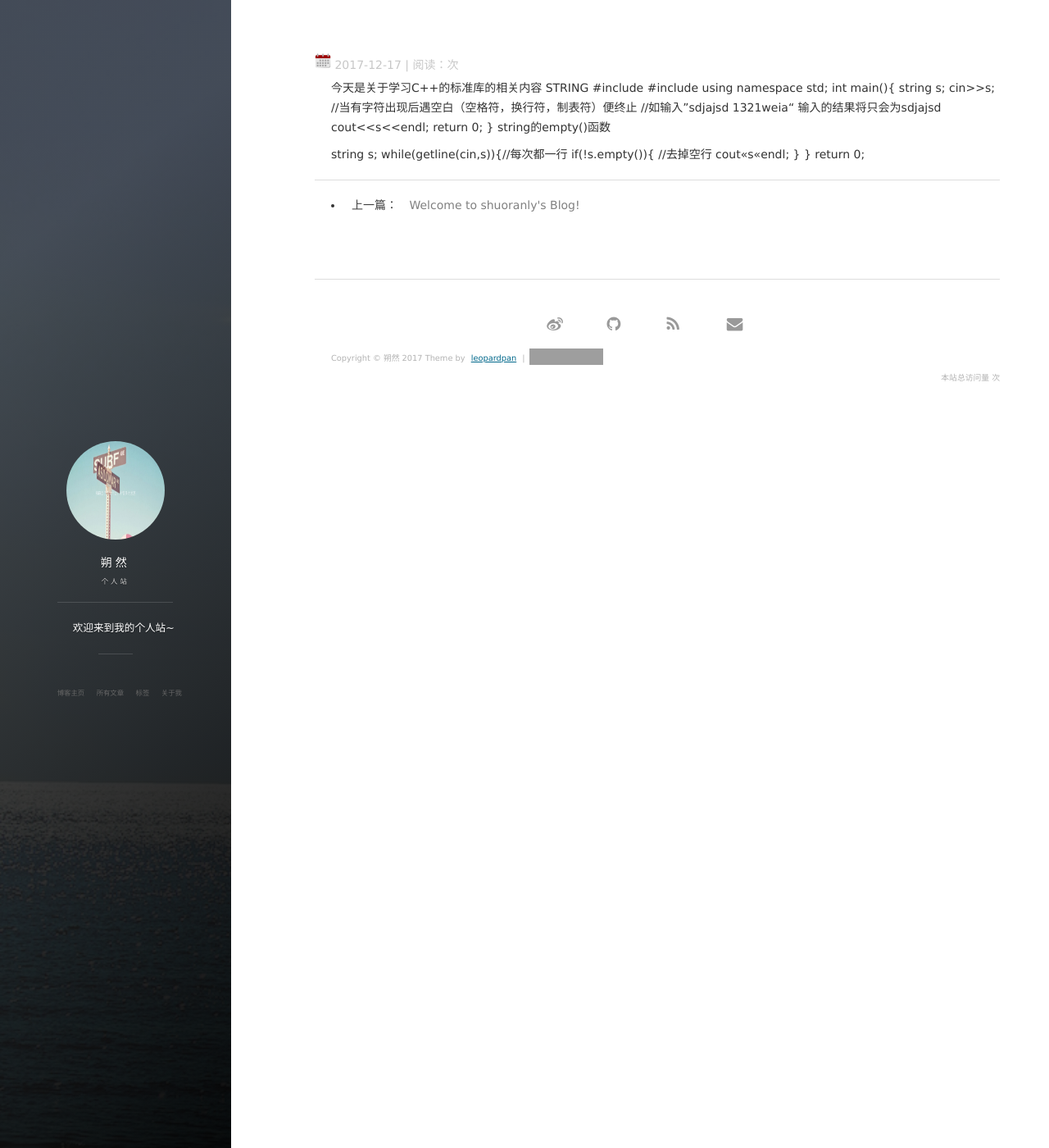
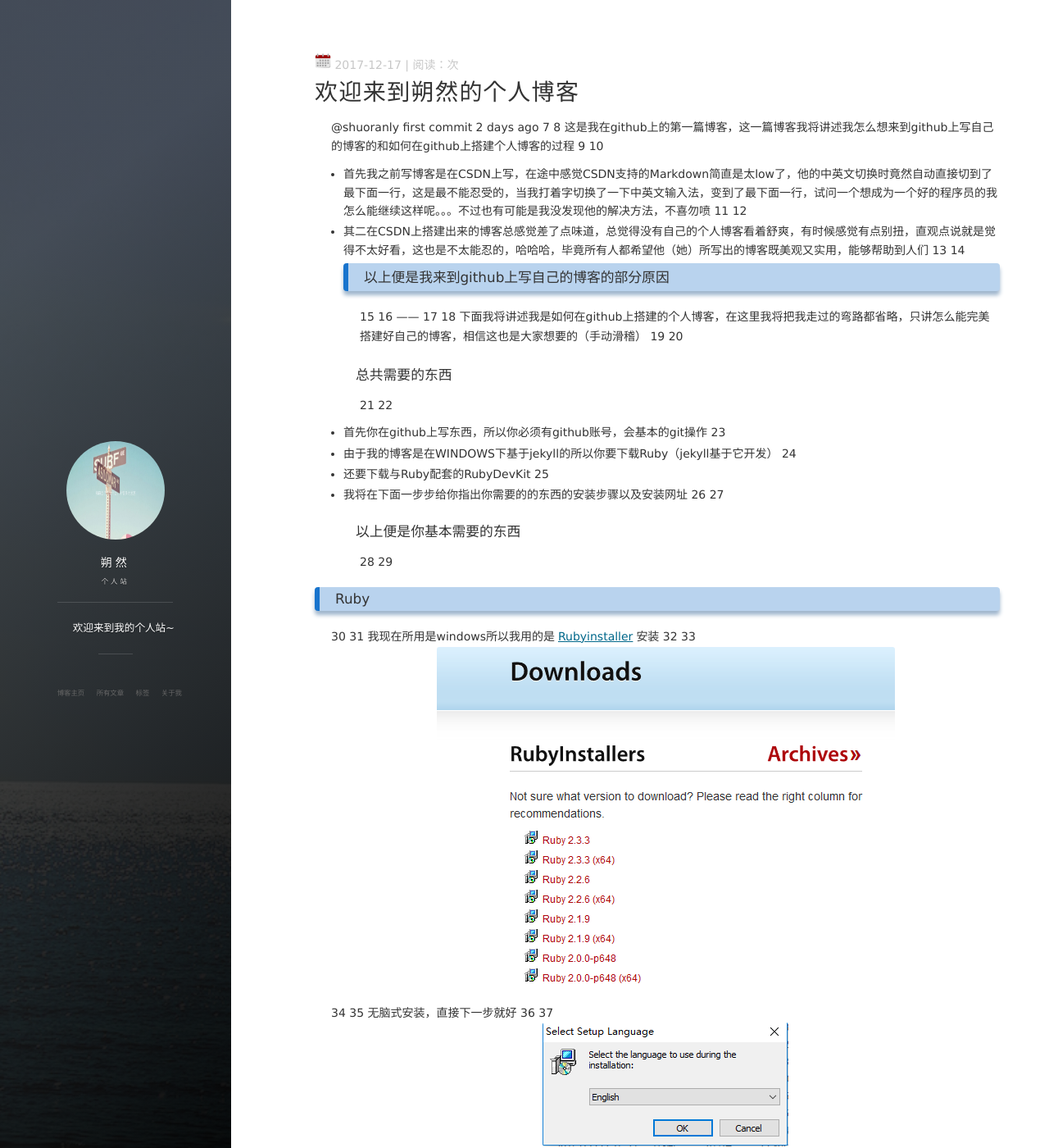
Before and after one commit to shuoranly/shuoranly.github.io, a Jekyll site: the page built from _posts/2017-12-17-Test.markdown, in a window 1280 px wide and 1400 px high. Shown: the whole window at 82% size. Built offline with Jekyll 4.4.1, drawn with Linux system fonts in a browser that asks for light colours; nearby versions of some CDN libraries; our own code applies the rules of GitHub Pages for plain Markdown files; comment, search, counter and statistics services are not loaded; some of the changed text lies outside the part shown; grey boxes are pictures that could not be loaded.

Commit message:
Update 2017-12-17-Test.markdown

```diff
--- a/_posts/2017-12-17-Test.markdown
+++ b/_posts/2017-12-17-Test.markdown
@@ -4,25 +4,75 @@ title:  "Test"
 tags:C++(standard-library)
 ---
 
-今天是关于学习C++的标准库的相关内容
-STRING
-#include<iostream>
-#include<string>
-using namespace std;
-int main(){
-  string s;
-  cin>>s;
-  //当有字符出现后遇空白（空格符，换行符，制表符）便终止
-  //如输入”sdjajsd  1321weia“  输入的结果将只会为sdjajsd
-  cout<<s<<endl;
-  return 0;
-}
-string的empty()函数
-
-string s;
-while(getline(cin,s)){//每次都一行
-	if(!s.empty()){    //去掉空行
-		cout<<s<<endl;
-	}
-}
-return 0;
+# 欢迎来到朔然的个人博客
+@shuoranly
+first commit
+2 days ago
+7
+8
+这是我在github上的第一篇博客，这一篇博客我将讲述我怎么想来到github上写自己的博客的和如何在github上搭建个人博客的过程
+9
+10
+- 首先我之前写博客是在CSDN上写，在途中感觉CSDN支持的Markdown简直是太low了，他的中英文切换时竟然自动直接切到了最下面一行，这是最不能忍受的，当我打着字切换了一下中英文输入法，变到了最下面一行，试问一个想成为一个好的程序员的我怎么能继续这样呢。。。不过也有可能是我没发现他的解决方法，不喜勿喷
+11
+12
+- 其二在CSDN上搭建出来的博客总感觉差了点味道，总觉得没有自己的个人博客看着舒爽，有时候感觉有点别扭，直观点说就是觉得不太好看，这也是不太能忍的，哈哈哈，毕竟所有人都希望他（她）所写出的博客既美观又实用，能够帮助到人们
+13
+14
+  ### 以上便是我来到github上写自己的博客的部分原因
+15
+16
+------
+17
+18
+下面我将讲述我是如何在github上搭建的个人博客，在这里我将把我走过的弯路都省略，只讲怎么能完美搭建好自己的博客，相信这也是大家想要的（手动滑稽）
+19
+20
+#### 总共需要的东西
+21
+22
+- 首先你在github上写东西，所以你必须有github账号，会基本的git操作
+23
+- 由于我的博客是在WINDOWS下基于jekyll的所以你要下载Ruby（jekyll基于它开发）
+24
+- 还要下载与Ruby配套的RubyDevKit
+25
+- 我将在下面一步步给你指出你需要的的东西的安装步骤以及安装网址
+26
+27
+#### 以上便是你基本需要的东西
+28
+29
+<h3>Ruby</h3>
+30
+31
+我现在所用是windows所以我用的是[Rubyinstaller](http://rubyinstaller.org/downloads/)安装
+32
+33
+![安装地址的界面](../../../images/photo/Ruby-install-page.PNG)
+34
+35
+无脑式安装，直接下一步就好
+36
+37
+![安装过程](../../../images/photo/Ruby-installed.PNG)
+38
+39
+40
+41
+<h3>RubyDevKit</h3>
+42
+43
+在安装RubyDevKit时，仅仅需要注意的是要与你安装的Ruby版本一致
+44
+45
+![安装RubyDevKit的地址界面](../../../images/photo/DevKit-install-page.PNG)
+46
+47
+这是去往[RubyDevKit](http://rubyinstaller.org/downloads/)的链接，下载后直接解压到你想让它在的文件夹下，或者自己创建一个文件夹用以存放
+48
+49
+![下载下来的RubyDevKit](../../../images/photo/RubyDevKit-installed.PNG)
+50
+51
+<h3>此时便有一些命令需要去敲了</h3>
```
